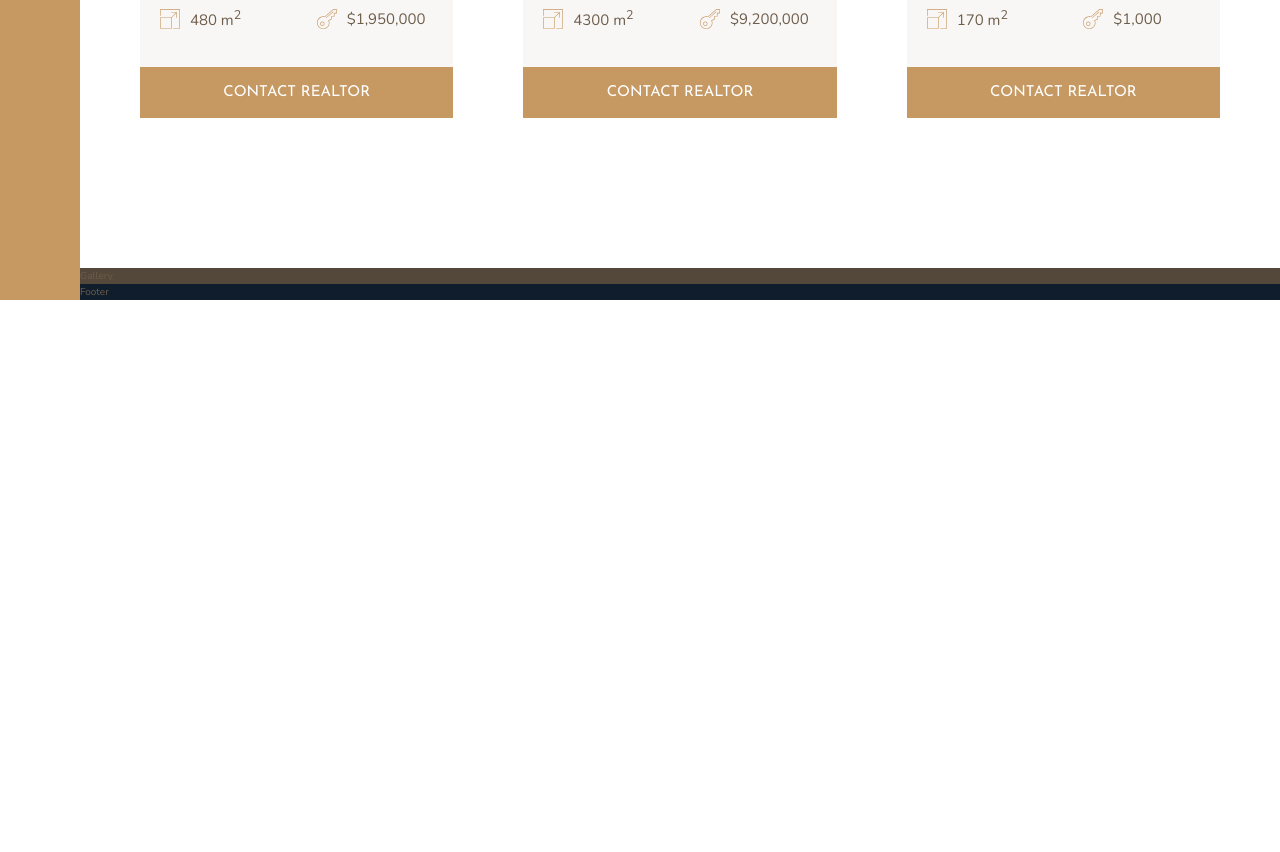
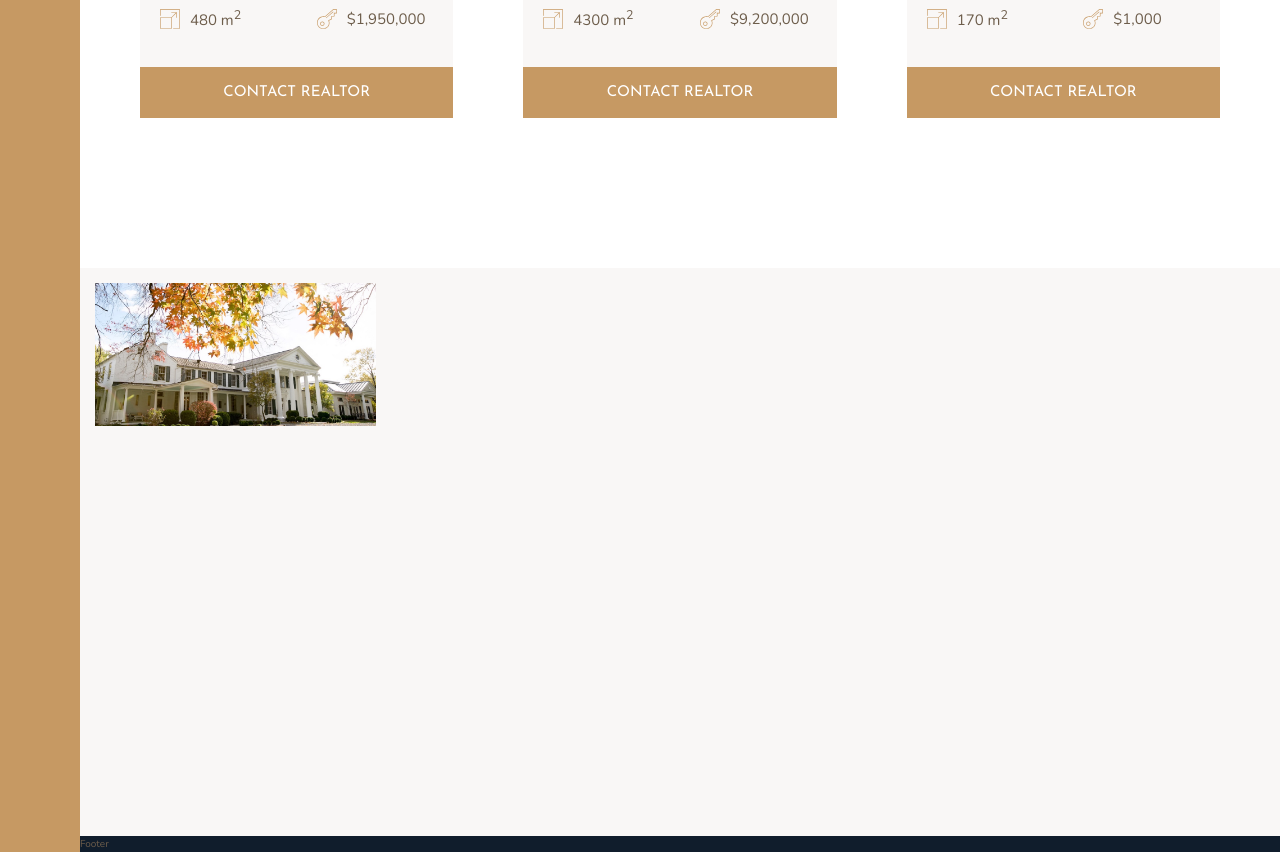
Before and after one commit to usman-FE/nexter, a website: page index.html in a window 1280 px wide. Shown: the part 2804-3656 px from the top of the page. Before the commit the page ends 3104 px from the top, so only its background shows below. Drawn offline with nearby package versions, Linux system fonts and the light colour scheme.

Commit message:
Built a 8 / 7 Grid for Gallary

```diff
--- a/css/style.css
+++ b/css/style.css
@@ -198,8 +198,21 @@
     grid-column: 1 / -1; }
 
 .gallery {
-  background-color: #54483a;
-  grid-column: full-start / full-end; }
+  background-color: #f9f7f6;
+  grid-column: full-start / full-end;
+  display: grid;
+  grid-template-columns: repeat(8, 1fr);
+  grid-template-rows: repeat(7, 5vw);
+  grid-gap: 1.5rem;
+  padding: 1.5rem; }
+  .gallery__item--1 {
+    grid-row: 1 / span 2;
+    grid-column: 1 / span 2; }
+  .gallery__img {
+    width: 100%;
+    height: 100%;
+    object-fit: cover;
+    display: block; }
 
 .footer {
   background-color: #101d2c;
--- a/index.html
+++ b/index.html
@@ -308,7 +308,11 @@
       </div>
     </section>
 
-    <section class="gallery">Gallery</section>
+    <section class="gallery">
+      <figure class="gallery__item gallery__item--1">
+        <img src="img/gal-1.jpeg" alt="Gallery image 1" class="gallery__img" />
+      </figure>
+    </section>
 
     <footer class="footer">Footer</footer>
   </body>
```
